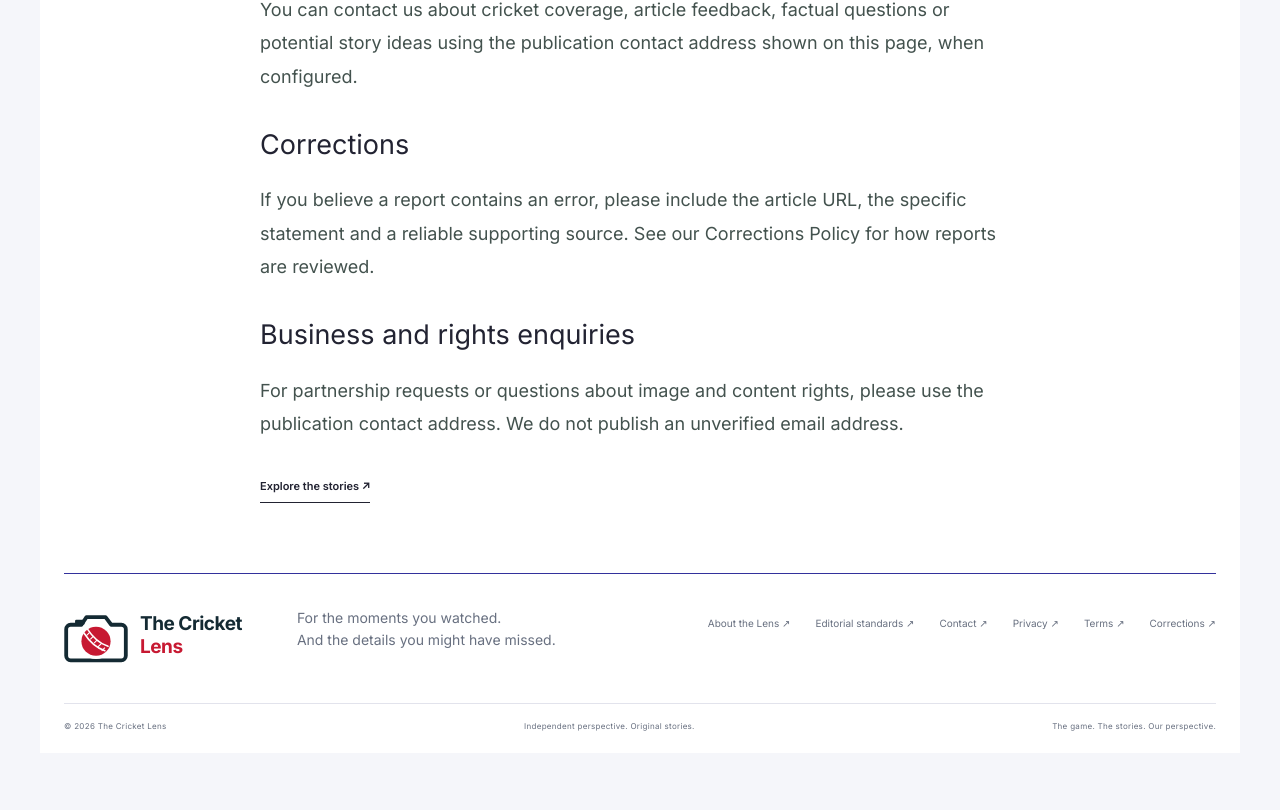
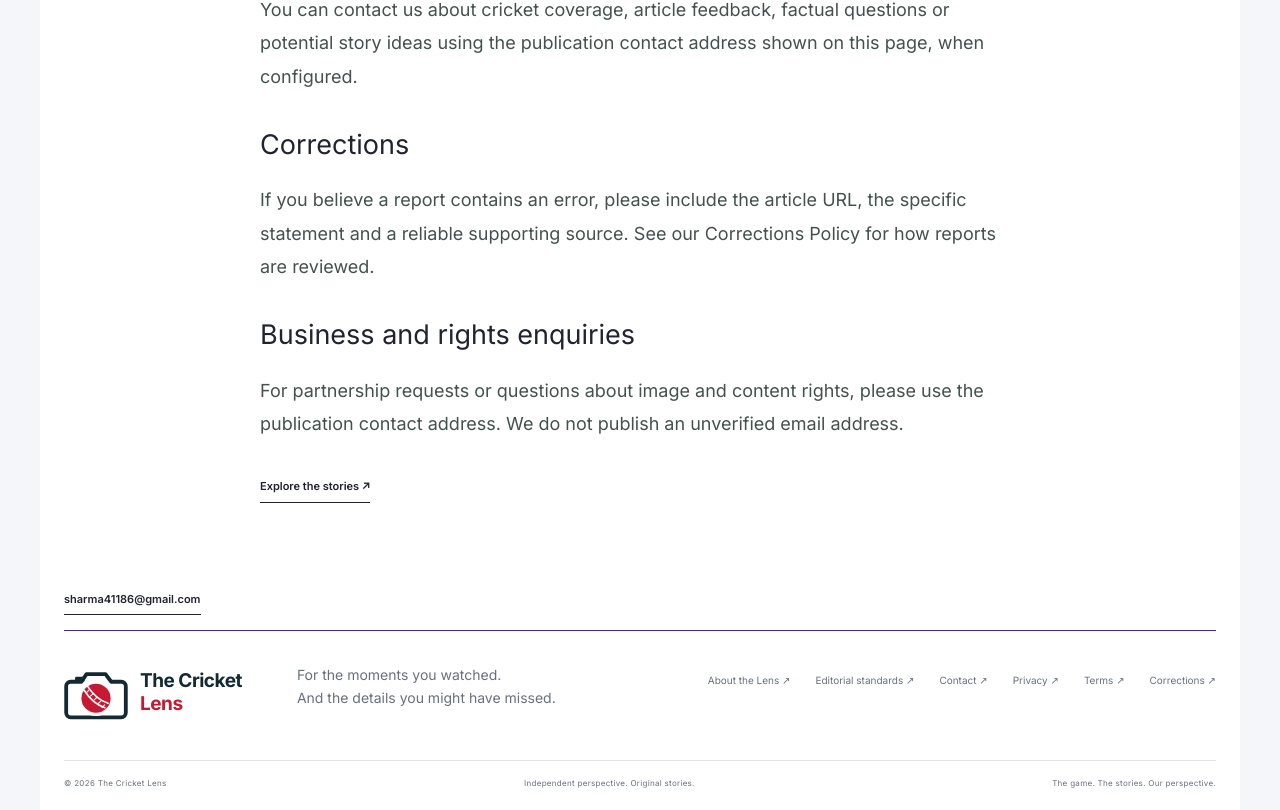
Before and after one commit to amit-webethics/the-cricket-lens, a Next.js app: page /contact in a window 1280 px wide. Shown: the part 510-1320 px from the top of the page. Before the commit the page ends 1263 px from the top, so only its background shows below. Built offline with nearby package versions, Linux system fonts and the light colour scheme; no server answers; the database is empty.

Commit message:
Display confirmed publication contact email on Contact Corrections and Privacy pages

```diff
--- a/components/ManagedPage.tsx
+++ b/components/ManagedPage.tsx
@@ -1,3 +1,4 @@
-import Link from 'next/link';import {publicContent} from '../lib/cms/public';
-export default async function ManagedPage({slug,fallback}:{slug:string;fallback:React.ReactNode}){const content=await publicContent();const page=content.pages.find(p=>p.slug===slug);if(!page)return fallback;return <main id="main" className="info-page"><Link className="back-link" href="/">← Back to home</Link><div className="eyebrow">THE CRICKET LENS</div><h1>{page.title}</h1>{page.intro&&<p className="standfirst">{page.intro}</p>}{page.sections.map((s:any,i:number)=><section key={i}><h2>{s.heading}</h2>{s.body.map((p:string,n:number)=><p key={n}>{p}</p>)}</section>)}{slug==='contact'&&content.settings?.contactEmail&&<p><a className="text-button" href={`mailto:${content.settings.contactEmail}`}>{content.settings.contactEmail}</a></p>}{slug==='corrections'&&content.settings?.correctionsEmail&&<p><a className="text-button" href={`mailto:${content.settings.correctionsEmail}`}>{content.settings.correctionsEmail}</a></p>}<Link className="text-button" href="/#stories">Explore the stories ↗</Link></main>}
+import Link from 'next/link';
+const PUBLIC_EMAIL='sharma41186@gmail.com';import {publicContent} from '../lib/cms/public';
+export default async function ManagedPage({slug,fallback}:{slug:string;fallback:React.ReactNode}){const content=await publicContent();const page=content.pages.find(p=>p.slug===slug);if(!page)return <>{fallback}{['contact','corrections','privacy'].includes(slug)&&<p className="info-page-contact"><a className="text-button" href={`mailto:${PUBLIC_EMAIL}`}>{PUBLIC_EMAIL}</a></p>}</>;return <main id="main" className="info-page"><Link className="back-link" href="/">← Back to home</Link><div className="eyebrow">THE CRICKET LENS</div><h1>{page.title}</h1>{page.intro&&<p className="standfirst">{page.intro}</p>}{page.sections.map((s:any,i:number)=><section key={i}><h2>{s.heading}</h2>{s.body.map((p:string,n:number)=><p key={n}>{p}</p>)}</section>)}{['contact','corrections','privacy'].includes(slug)&&<p><a className="text-button" href={`mailto:${PUBLIC_EMAIL}`}>{PUBLIC_EMAIL}</a></p>}<Link className="text-button" href="/#stories">Explore the stories ↗</Link></main>}
 export async function pageMetadata(slug:string,fallbackTitle:string){const {pages}=await publicContent();const p=pages.find(p=>p.slug===slug);const title=p?.seoTitle?.trim()||p?.title||fallbackTitle;const description=p?.seoDescription?.trim()||p?.intro||'Information about The Cricket Lens, our cricket coverage and editorial practices.';const ogTitle=p?.ogTitle?.trim()||title;const ogDescription=p?.ogDescription?.trim()||description;return {title,description,alternates:{canonical:'/'+slug+'/'},openGraph:{title:ogTitle,description:ogDescription,images:p?.socialImage?[p.socialImage]:[]},twitter:{card:'summary' as const,title:ogTitle,description:ogDescription}};}
```
